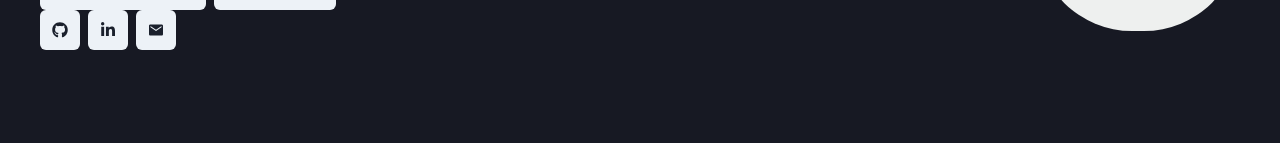
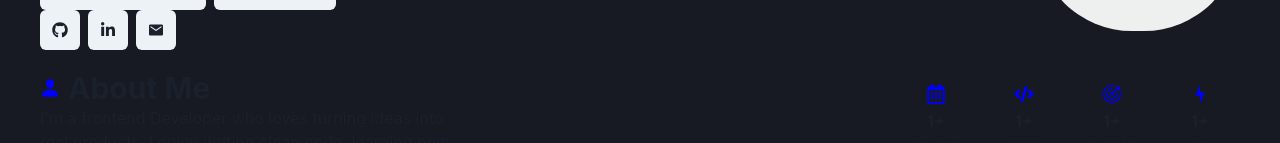
Before and after one commit to Battashi-Dev/Portfolio, a React app: page / in a window 1280 px wide. Shown: the part 245-388 px from the top of the page. Built offline with nearby package versions, Linux system fonts and the light colour scheme; the HTML template or start-up script is replaced by a standard one.

Commit message:
Implementing About Section

```diff
--- a/src/App.tsx
+++ b/src/App.tsx
@@ -3,6 +3,7 @@ import NavBar from "./Components/NavBar";
 import ProjectCards from "./Components/ProjectCards";
 import { BrowserRouter, Route, Routes } from "react-router-dom";
 import HeroSection from "./Components/HeroSection";
+import AboutSection from "./Components/AboutSection";
 
 function App() {
   return (
@@ -11,7 +12,15 @@ function App() {
         <Box p={3} bg="gray.900" minH="100vh">
           <NavBar />
           <Routes>
-            <Route path="/" element={<HeroSection />} />
+            <Route
+              path="/"
+              element={
+                <>
+                  <HeroSection />
+                  <AboutSection />{" "}
+                </>
+              }
+            />
             <Route path="/projects" element={<ProjectCards />} />
           </Routes>
         </Box>
--- /dev/null
+++ b/src/Components/AboutSection.tsx
@@ -0,0 +1,48 @@
+import { Box, Heading, HStack, Icon, Text, VStack } from "@chakra-ui/react";
+import { FaCode, FaRegCalendarAlt } from "react-icons/fa";
+import { GiElectric } from "react-icons/gi";
+import { GoGoal } from "react-icons/go";
+import { IoPerson } from "react-icons/io5";
+
+const AboutSection = () => {
+  return (
+    <HStack px={7} justify="space-between">
+      <Box>
+        <HStack>
+          <Icon boxSize={5} as={IoPerson} color="blue" />
+          <Heading size="lg">About Me</Heading>
+        </HStack>
+        <Text fontSize="md">
+          {" "}
+          I'm a frontend Developer who loves turning ideas into <br /> real
+          products. I enjoy writing clean code, learning new <br /> technology
+          abd building projects that real world problems
+        </Text>
+      </Box>
+      <HStack>
+        <VStack boxSize={20}>
+          <Icon color="blue" boxSize={5} as={FaRegCalendarAlt} />
+          <Heading size="sm">1+</Heading>
+          <Text fontSize="7px">Years Learning</Text>
+        </VStack>
+        <VStack boxSize={20}>
+          <Icon color="blue" boxSize={5} as={FaCode} />
+          <Heading size="sm">1+</Heading>
+          <Text fontSize="7px">Projects</Text>
+        </VStack>
+        <VStack boxSize={20}>
+          <Icon color="blue" boxSize={5} as={GoGoal} />
+          <Heading size="sm">1+</Heading>
+          <Text fontSize="7px">Full Stack Dev</Text>
+        </VStack>
+        <VStack boxSize={20}>
+          <Icon color="blue" boxSize={5} as={GiElectric} />
+          <Heading size="sm">1+</Heading>
+          <Text fontSize="7px">Learner</Text>
+        </VStack>
+      </HStack>
+    </HStack>
+  );
+};
+
+export default AboutSection;
```
